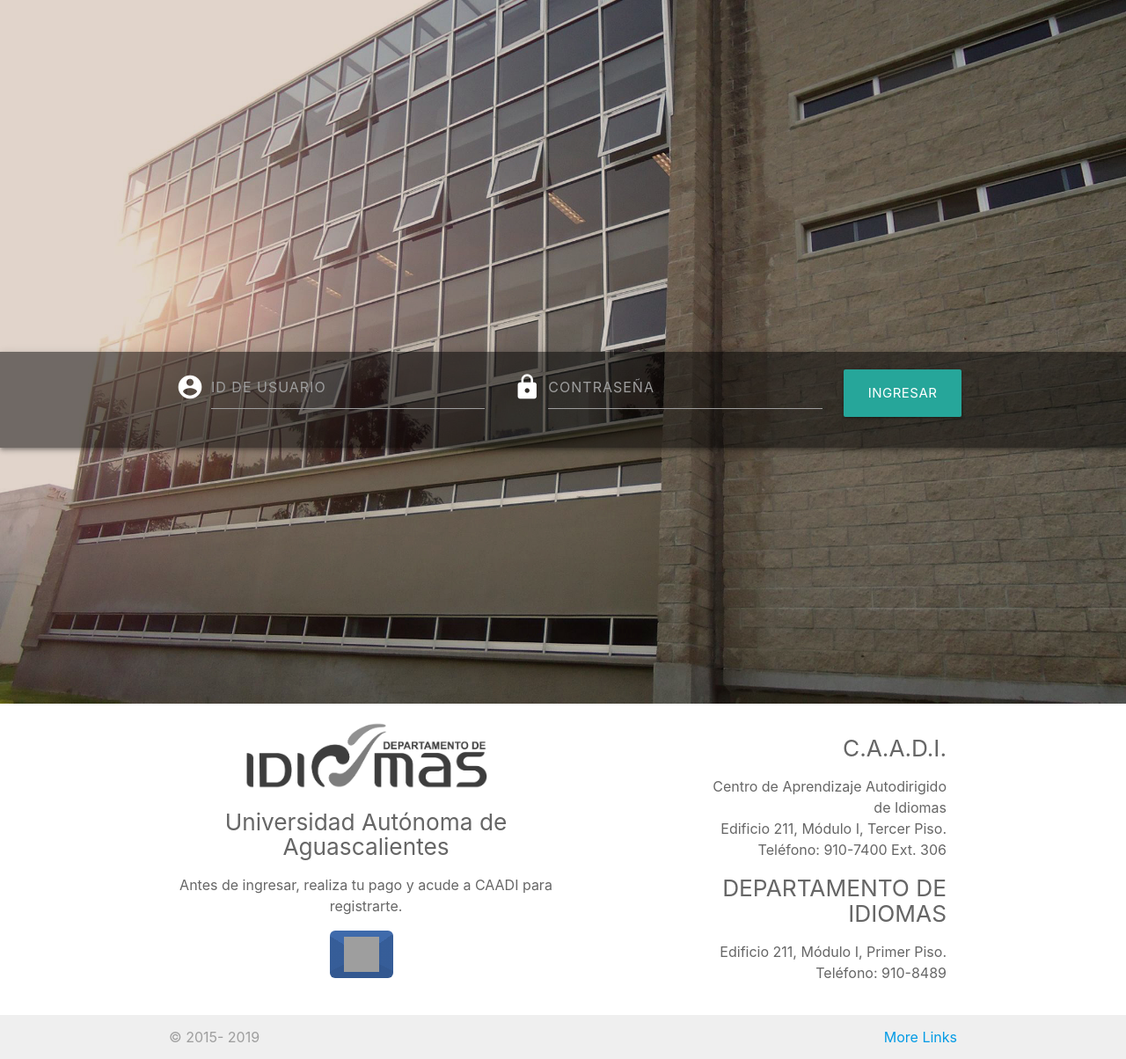
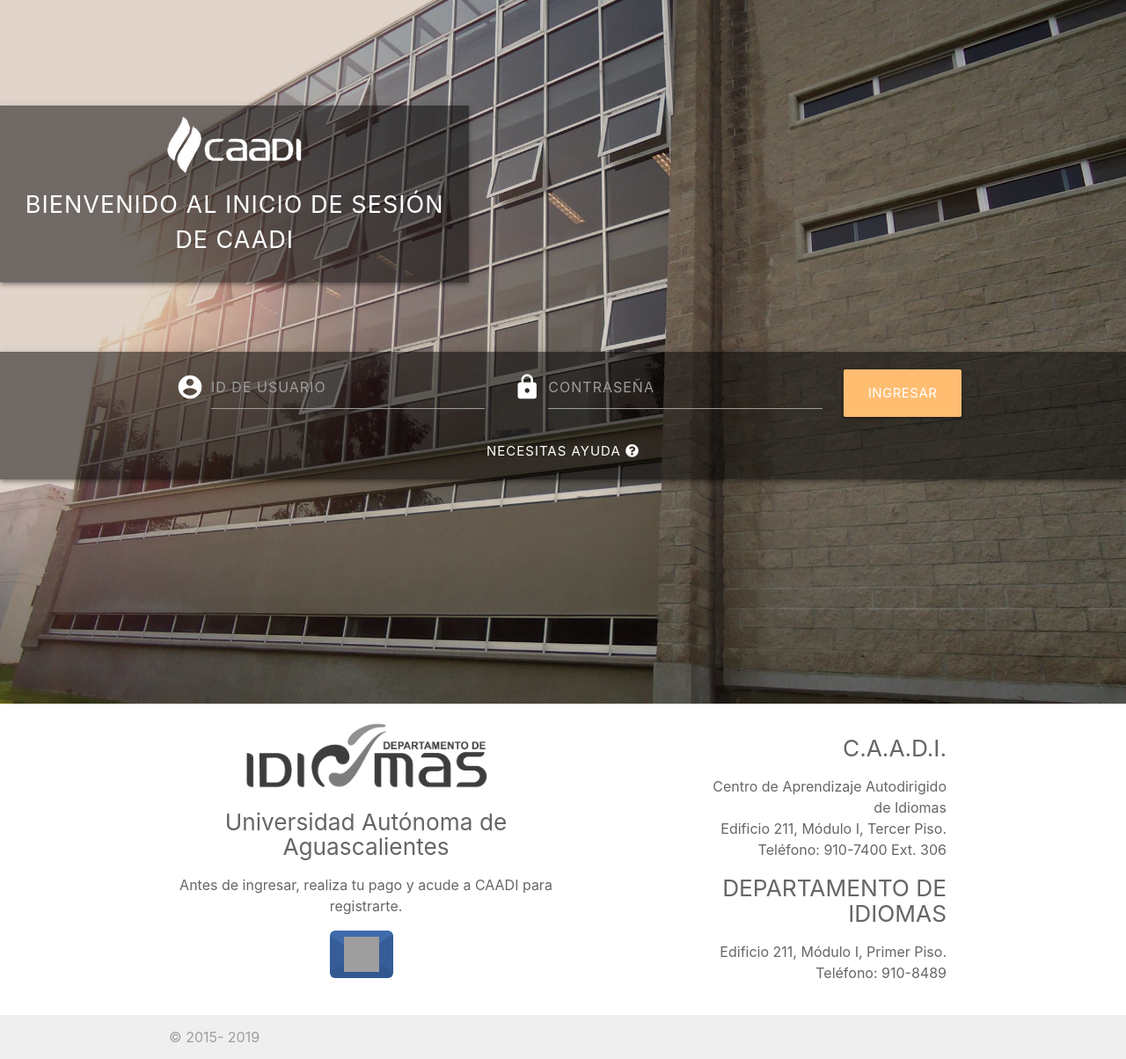
Before and after one commit to Manudam69/caadi, a PHP site: page / in a window 1280 px wide. Shown: the whole page at 88% size. Run offline with PHP 8.4, Linux system fonts and the light colour scheme; some libraries are stand-ins or nearby versions; grey boxes are pictures that could not be loaded.

Commit message:
Cambio de colores, Agregacion de titulo

```diff
--- a/css/index.css
+++ b/css/index.css
@@ -32,18 +32,61 @@
     text-transform: uppercase;
 }
 .page-footer {
-    background-color: #ffffff;
+    background-color: rgb(255, 255, 255);
     color: #666;
 }
+
+.ayuda{
+   padding: 0;
+margin: 0;
+    margin-bottom: 15px;
+
+
+}
+.ayuda>p{
+    padding: 0;
+    margin: 0;
+}
+.ayuda>p>a{
+    font-size: 15px;
+    margin: 0;
+    color: #ffffff;
+    padding: 0;
+}
+
+.titulo{
+    position: absolute;
+    background-color: rgba(0, 0, 0, 0.50);
+    top: 15%;
+    width: 100%;
+    text-align: left;
+    color: #ffffff;
+    font-size: 27px;
+    letter-spacing: 1px;
+    text-transform: uppercase;
+}
+
 #btn {
     margin-top: 20px;
+    background-color: rgb(255, 189, 113);
+}
+#btn:hover{
+    background-color: rgb(248, 179, 35);
 }
 #contacto {
     text-align: right;
 }
+.titulo>p{
+    margin-top: 0;
+}
 
+.titulo{
+    text-align: center;
+}
 
-
+.titulo>img{
+    padding-top: 10px;
+}
 
 span {
   position: absolute;
@@ -100,7 +143,7 @@
   -webkit-box-shadow: inset 0 1px 0 0 #ffffff, 0 -1px 0 0 rgba(0, 0, 0, 0.3);
   box-shadow: inset 0 1px 0 0 #ffffff, 0 -1px 0 0 rgba(0, 0, 0, 0.3);
   background-color: #e8e8e8;
-  background-image: -webkit-gradient(linear, left top, left bottom, color-stop(left, top), color-stop(#e8e8e8), to(#ffffff));
+  background-image: -webkit-gradient(linear, left top, right bottom, from(#e8e8e8), to(#ffffff));
   background-image: linear-gradient(top left, #e8e8e8, #ffffff);
   filter: progid:DXImageTransform.Microsoft.gradient(startColorstr='#e8e8e8', endColorstr='#ffffff', GradientType=0);;
   -webkit-transition: all 0.3s ease-in-out;
@@ -111,11 +154,12 @@
   color: rgba(54, 93, 152, 0.99);
 }
 
-
-
 @media(max-width:992px) {
     .ptext {
-        top: 30%;
+        top: 45%;
+    }
+    .titulo{
+        top: 10%;
     }
     #btn {
         width: 100%;
--- a/index.html
+++ b/index.html
@@ -10,28 +10,38 @@
     <link href="https://fonts.googleapis.com/icon?family=Material+Icons" rel="stylesheet">
     <!-- Compiled and minified CSS -->
     <link rel="stylesheet" href="https://cdnjs.cloudflare.com/ajax/libs/materialize/1.0.0/css/materialize.min.css">
-
+    <!-- fontawesome -->
+    <link rel="stylesheet" href="https://use.fontawesome.com/releases/v5.8.2/css/all.css" integrity="sha384-oS3vJWv+0UjzBfQzYUhtDYW+Pj2yciDJxpsK1OYPAYjqT085Qq/1cq5FLXAZQ7Ay" crossorigin="anonymous">
     <!-- Fonts -->
     <link href="https://fonts.googleapis.com/css?family=Source+Sans+Pro" rel="stylesheet">
     <!-- CSS -->
     <link rel="stylesheet" href="./css/index.css">
 
+
+
 </head>
 
 <body>
     <div class="pimg1">
+        <div class="row">
+            <div class="col l5 titulo z-depth-2">
+                <img src="./images/caadi-logo.png" class="responsive-img">
+                <p>Bienvenido al inicio de sesión de CAADI</p>
+            </div>
+        </div>
+
         <div class="ptext z-depth-2">
             <div class="container">
                 <form class="col s12">
-                    <div class="row">
+                    <div class="row" style="margin-bottom: 0px;">
                         <div class="input-field col l5 s12">
                             <i class="material-icons prefix">account_circle</i>
-                            <input id="icon_prefix" type="text">
+                            <input id="icon_prefix" type="text" style="color: white;">
                             <label for="icon_prefix">id de usuario</label>
                         </div>
                         <div class="input-field col l5 s12">
                             <i class="material-icons prefix">https</i>
-                            <input id="icon_telephone" type="password">
+                            <input id="icon_telephone" type="password" style="color: white;">
                             <label for="icon_telephone">Contraseña</label>
                         </div>
                         <div class="col l2 s12">
@@ -39,6 +49,9 @@
                         </div>
                     </div>
                 </form>
+                <div class="row ayuda">
+                   <p><a href="https://www.youtube.com/watch?v=pUEpPfSf2JM&list=PLkdhc7hzqPFCOQBscOPZo12-WOY7pGnql">Necesitas ayuda <i class="fas fa-question-circle"></i> </a></p>
+                </div>
             </div>
         </div>
     </div>
@@ -50,16 +63,17 @@
                     <h5> Universidad Autónoma de Aguascalientes</h5>
                     <p>Antes de ingresar, realiza tu pago y acude a CAADI para registrarte.</p>
                     <div class="social-share fb">
-			<span class="fb-inner"></span>
-			<a class="cta fb" href="https://www.facebook.com/CAADI-UAA-1550200165209620">Visitar</a>
-		</div>
+                        <span class="fb-inner"></span>
+                        <a class="cta fb" href="https://www.facebook.com/CAADI-UAA-1550200165209620">Visitar</a>
+                    </div>
 
                 </div>
                 <div class="col l4 offset-l2 s12" id="contacto">
                     <h5>C.A.A.D.I.</h5>
                     <ul>
                         <li>
-                            <p>Centro de Aprendizaje Autodirigido de Idiomas <br> Edificio 211, Módulo I, Tercer Piso.
+                            <p>Centro de Aprendizaje Autodirigido de Idiomas
+                                <br> Edificio 211, Módulo I, Tercer Piso.
                                 <br>Teléfono: 910-7400 Ext. 306</p>
                         </li>
                         <h5>DEPARTAMENTO DE IDIOMAS</h5>
@@ -74,7 +88,6 @@
         <div class="footer-copyright">
             <div class="container grey-text">
                 © 2015- 2019
-                <a class="right" href="#!">More Links</a>
             </div>
         </div>
     </footer>
```
Also changed, not shown: images/caadi-logo.png (added).
